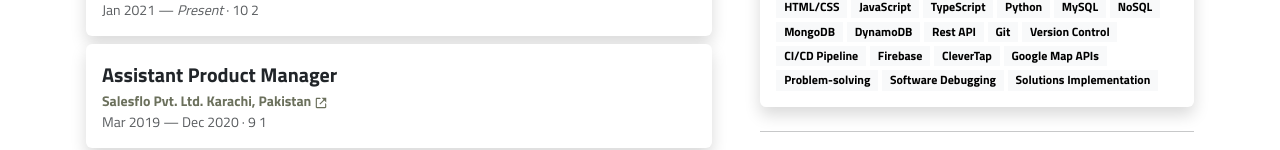
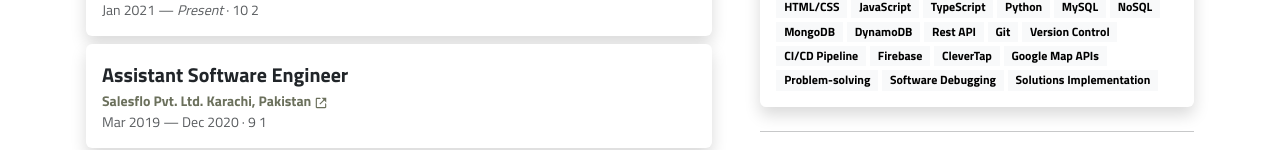
Before and after one commit to ShakirAliSWE/shakirali-portfolio, a Next.js app: page / in a window 1280 px wide. Shown: the part 784-934 px from the top of the page. Built offline with nearby package versions, Linux system fonts and the light colour scheme.

Commit message:
experiences-changed + smooth-scroll

```diff
--- a/app/_mock/experiences.json
+++ b/app/_mock/experiences.json
@@ -17,7 +17,7 @@
     "skills": "Amazon Web Services (AWS) · Express.js · MongoDB · Redis · Redux.js · Microservices · JSON Web Token (JWT) · Authentication Protocols · Agile Methodologies · Continuous Integration and Continuous Delivery (CI/CD) · Bootstrap · HTML5 · Full-Stack Development · Front-End Development · Back-End Web Development · Technical Leadership · Management · Data Architecture · Software Development · Project Management · Skill Development · Teamwork · Databases · Leadership · Agile Development"
   },
   {
-    "position": "Assistant Product Manager",
+    "position": "Assistant Software Engineer",
     "companyName": "Salesflo Pvt. Ltd.",
     "companyURL": "https://salesflo.com",
     "start": "2019-03-01",
--- a/app/components/navbar.js
+++ b/app/components/navbar.js
@@ -49,22 +49,12 @@ export default function Navbar() {
               <li className="nav-item navbar-li" key={i}>
                 <Link
                   className="nav-link scroll navbar-link"
-                  data-target={`#${link.id}`}
                   href={`#${link.id}`}
                 >
                   {link.title}
                 </Link>
               </li>
             ))}
-            {/* <li className="nav-item">
-              <Link
-                className="btn btn-sm heading-gradient text-white"
-                target="_blank"
-                href={personal.resume}
-              >
-                <i className="fa fa-download fa-sm"></i> Download Resume
-              </Link>
-            </li> */}
           </ul>
         </div>
       </div>
```
